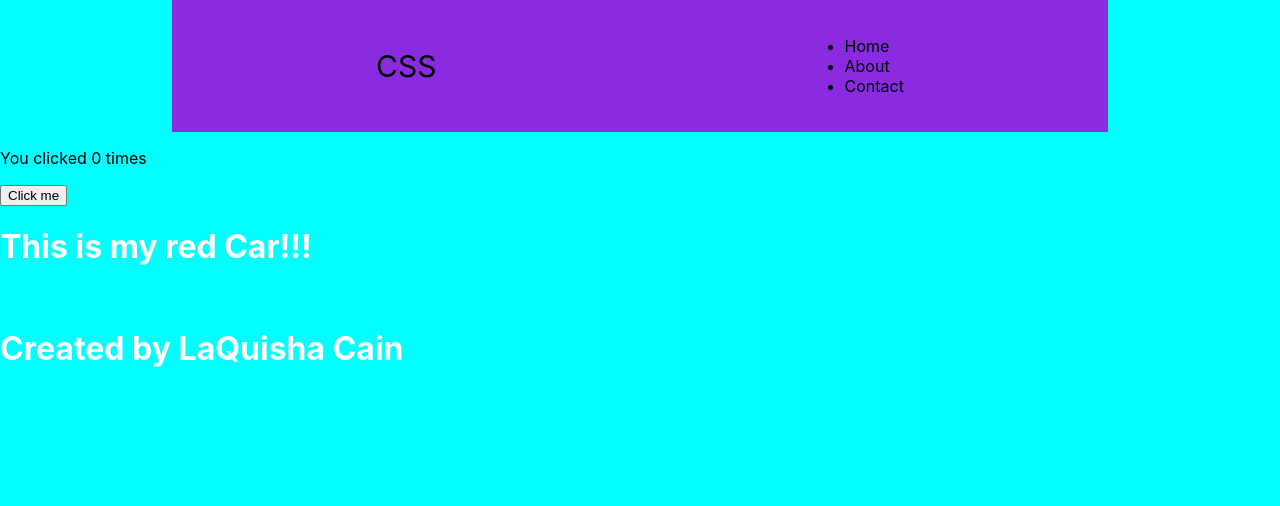
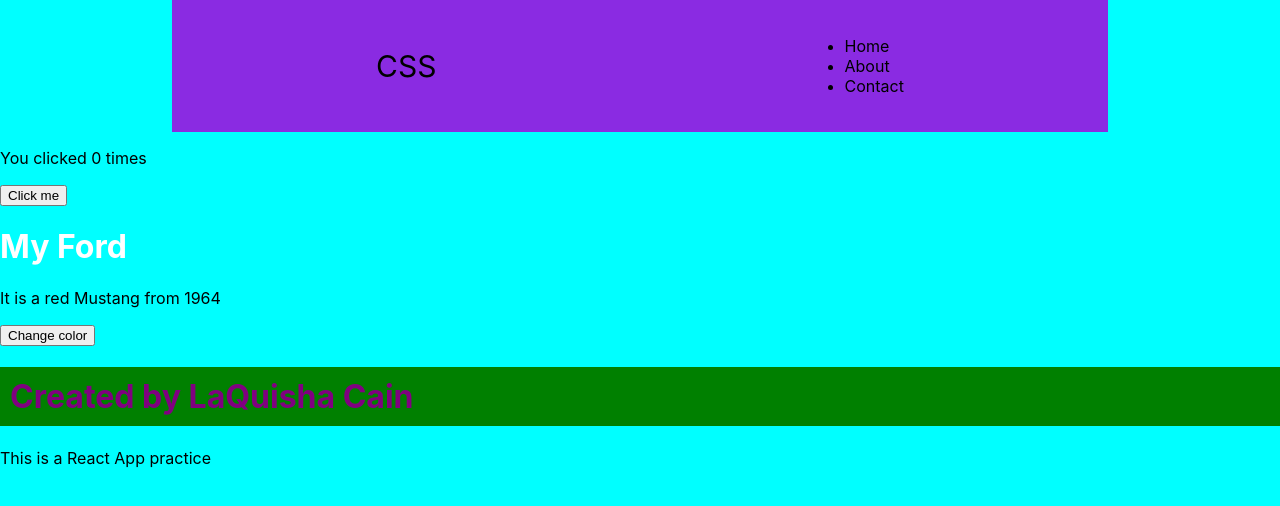
Before and after one commit to llcain/react-css, a React (Create React App) app: page / in a window 1280 px wide. Shown: the top 506 px of the page. Built offline with nearby package versions, Linux system fonts and the light colour scheme; no server answers.

Commit message:
Set state in car component

```diff
--- a/src/components/Car.js
+++ b/src/components/Car.js
@@ -3,9 +3,18 @@ import React  from "react";
 
 class Car extends React.Component {
 
-    constructor() {
-        super();
-        this.state = {color: "red"};
+    constructor(props) {
+        super(props);
+        this.state = {
+            brand: "Ford",
+            model: "Mustang",
+            color: "red",
+            year: 1964
+        };
+    }
+
+    changeColor = () => {
+        this.setState({color: "blue"});
     }
 
 
@@ -13,7 +22,9 @@ class Car extends React.Component {
     render() {
         return (
             <>
-            <h1>This is my {this.state.color} Car!!!</h1>
+            <h1>My {this.state.brand}</h1>
+            <p>It is a {this.state.color} {this.state.model} from {this.state.year}</p>
+            <button type="button" onClick={this.changeColor}>Change color</button>
             </>
         );
     }
--- a/src/components/Footer.js
+++ b/src/components/Footer.js
@@ -2,11 +2,19 @@ import React from 'react';
 
 class Footer extends React.Component {
 
+    constructor(props) {
+        super(props);
+        this.state = {
+            color: "purple",
+            backgroundColor: "green",
+            padding: "10px"       }
+    }
     render() {
         return (
             <>
             <div className='footer'>
-                <h1>Created by LaQuisha Cain</h1>
+                <h1 style={this.state}>Created by LaQuisha Cain</h1>
+                <p>This is a React App practice</p>
             </div>
             </>
         );
--- a/src/components/Navbar.js
+++ b/src/components/Navbar.js
@@ -2,7 +2,9 @@ import React from 'react';
 
 class Navbar extends React.Component {
 
+
     render() {
+
         return (
             <>
             <div className='container'>
```
Also changed, not shown: src/notes.txt.
